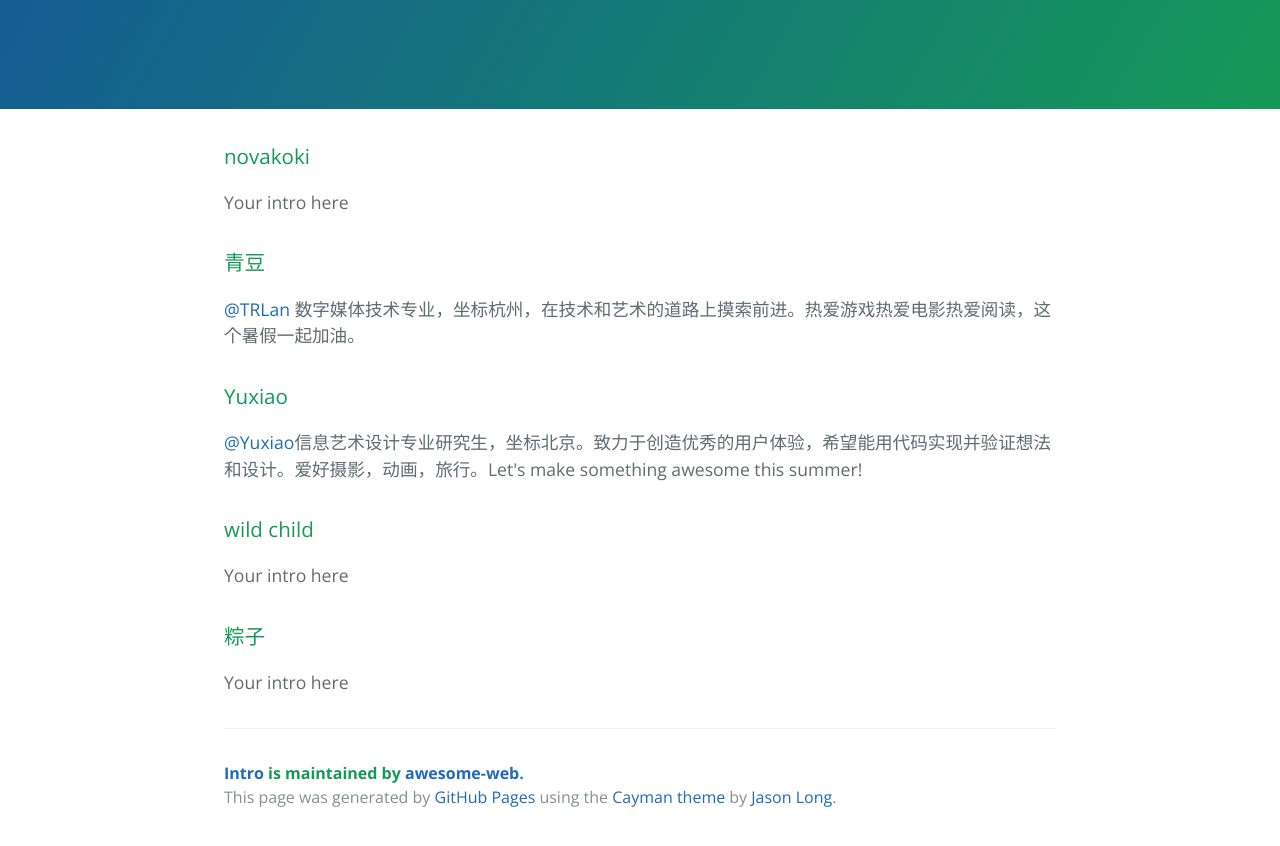
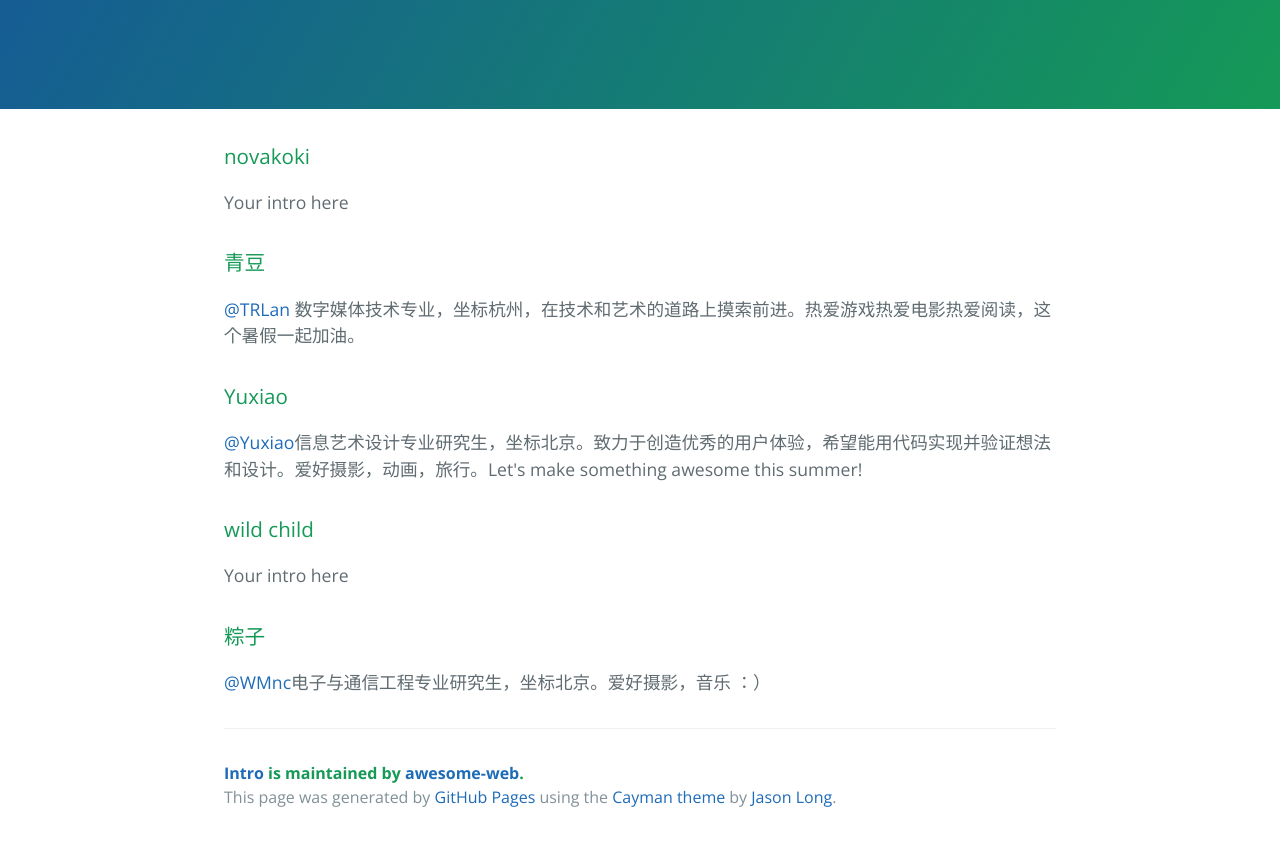
Before and after one commit to wenywm/intro, a plain HTML site: page index.html in a window 1280 px wide. Shown: the part 208-1054 px from the top of the page. Drawn offline with nearby package versions, Linux system fonts and the light colour scheme.

Commit message:
Update index.html

```diff
--- a/index.html
+++ b/index.html
@@ -34,7 +34,7 @@
 <h3>
 
 <a id="#" class="anchor" href="#" aria-hidden="true"><span class="octicon octicon-link"></span></a>粽子</h3>
-<p>Your intro here</p>
+<p><a href="https://github.com/wenywm" class="user-mention">@WMnc</a>电子与通信工程专业研究生，坐标北京。爱好摄影，音乐 ：）</p>
 <h3>
 
 
```
